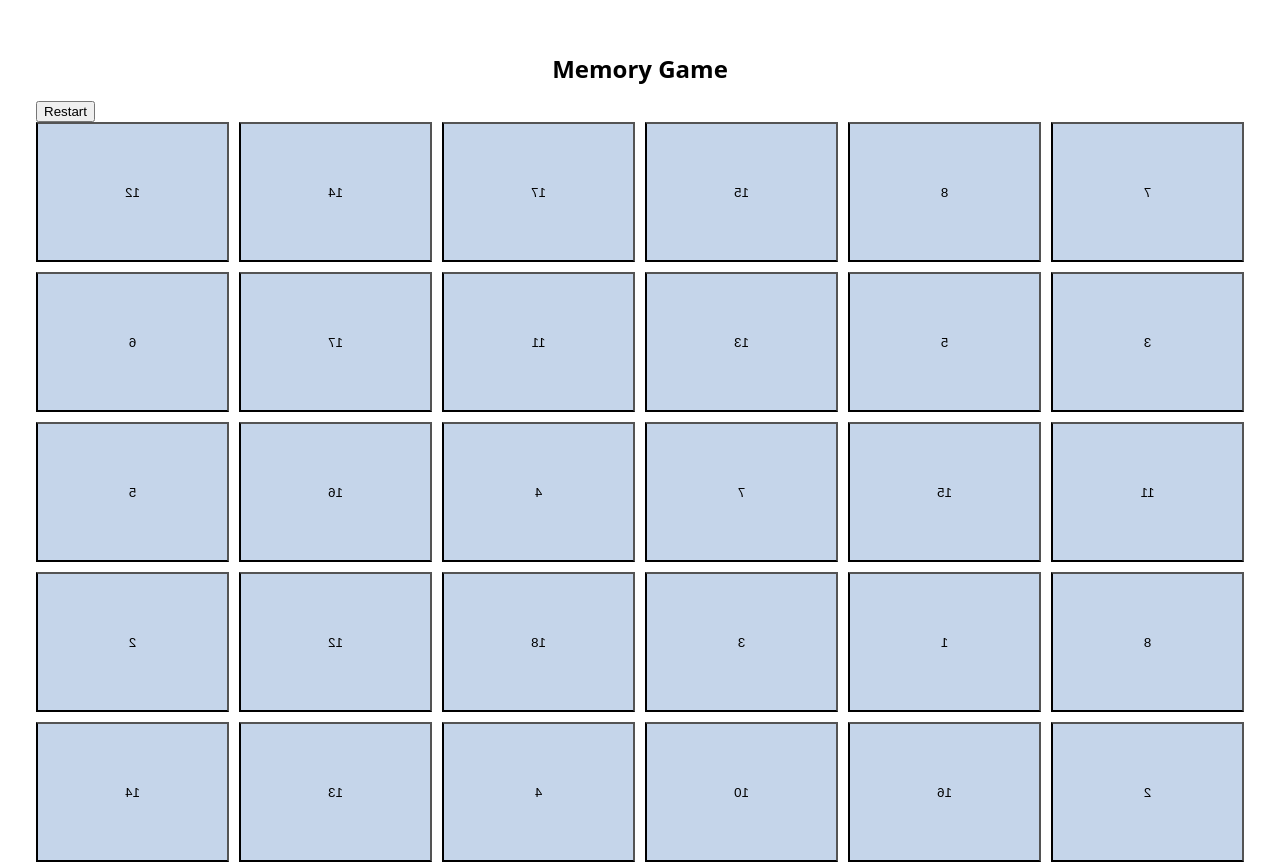
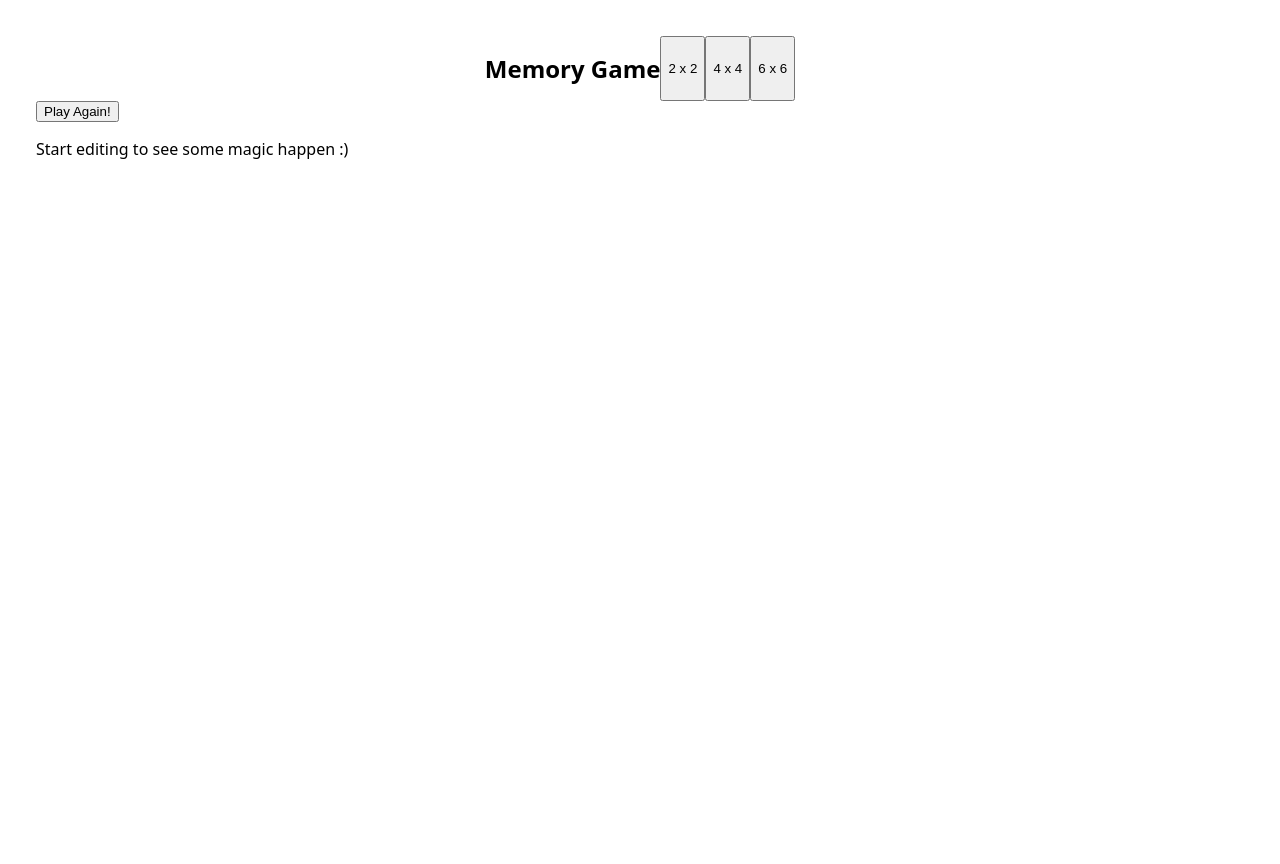
Before and after one commit to Eshichi/trend-micro-nvillanueva, a React (Create React App) app: page / in a window 1280 px wide. Shown: the top 864 px of the page. After the commit the page ends 800 px from the top, so only its background shows below. Built offline with nearby package versions, Linux system fonts and the light colour scheme.

Commit message:
game mode logic

```diff
--- a/src/App.js
+++ b/src/App.js
@@ -10,9 +10,19 @@ const Style = {
         display: 'flex',
         justifyContent: 'center'
     },
-    cardContainer: {
+    cardContainer2by2: {
         display: 'grid',
-        gridTemplateColumns: 'repeat(6, 1fr)',
+        gridTemplateColumns: `repeat(2, 1fr) `,
+        gridGap: '10px'
+    },
+    cardContainer4by4: {
+        display: 'grid',
+        gridTemplateColumns: `repeat(4, 1fr) `,
+        gridGap: '10px'
+    },
+    cardContainer6by6: {
+        display: 'grid',
+        gridTemplateColumns: `repeat(6, 1fr) `,
         gridGap: '10px'
     }
 }
@@ -93,6 +103,8 @@ export default function App() {
             matched: false
         }
     ]
+    const [gameMode, setGameMode] = useState(0)
+    const [gameView, setGameView] = useState(Style.cardContainer2by2)
     const [randomNumbers, setRandomNumbers] = useState([])
     const [firstNumber, setFirstNumber] = useState(null)
     const [secondNumber, setSecondNumber] = useState(null)
@@ -100,7 +112,8 @@ export default function App() {
     const [isClickDisabled, setIsClickDisabled] = useState(false)
 
     const ShuffleNumbers=() =>{
-        const placeHolderArray = [...startingNumbers, ...startingNumbers].sort(()=> Math.random() - 0.5).map((number => ({...number , id: Math.random()} )))
+        const sliceArray = startingNumbers.slice(0,gameMode)
+        const placeHolderArray = [...sliceArray, ...sliceArray].sort(()=> Math.random() - 0.5).map((number => ({...number , id: Math.random()} )))
         setRandomNumbers(placeHolderArray)
         setTotalMatched(0)
     }
@@ -110,11 +123,25 @@ export default function App() {
             firstNumber ? setSecondNumber(number) :  setFirstNumber(number)
         }
     }
+
     useEffect(()=>{
         ShuffleNumbers()
-        setTotalMatched(0)
-        resetChoices()
-    },[])
+        switch (gameMode) {
+            case 2:
+                setGameView(Style.cardContainer2by2)
+                break;
+            case 8:
+                setGameView(Style.cardContainer4by4)
+                break;
+            case 18:
+                setGameView(Style.cardContainer6by6)
+                break;
+
+            default:
+                break;
+        }
+    },[gameMode])
+
 
     useEffect(()=>{
         if(firstNumber && secondNumber){
@@ -144,7 +171,7 @@ export default function App() {
             }
         }
 
-        console.log(totalMatched , "totalMatched" , startingNumbers.length)
+        console.log(totalMatched , "totalMatched" , randomNumbers.length)
     },[firstNumber, secondNumber])
 
     const resetChoices = () => {
@@ -157,13 +184,16 @@ export default function App() {
         <div style={Style.container}>
             <div style={Style.headerTagDiv} >
                 <h1>Memory Game</h1>
+                <button onClick={() => setGameMode(2)}>2 x 2</button>
+                <button onClick={() => setGameMode(8)}>4 x 4</button>
+                <button onClick={() => setGameMode(18)}>6 x 6</button>
             </div>
             {/* <button onClick={RumbleNumbers}>Start</button> */}
             {
-                totalMatched < startingNumbers.length ?
+                totalMatched < gameMode ?
                 <>
                         <button onClick={ShuffleNumbers}>Restart</button>
-                        <div style={Style.cardContainer}>
+                        <div style={gameView}>
 
                             {
                                 randomNumbers.map((number , index) => {
```
